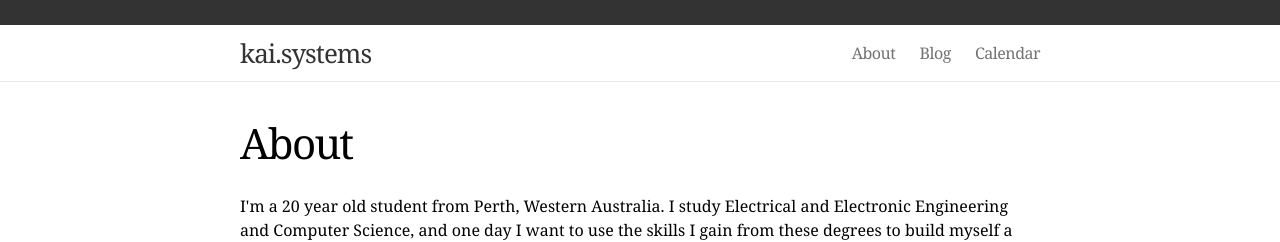
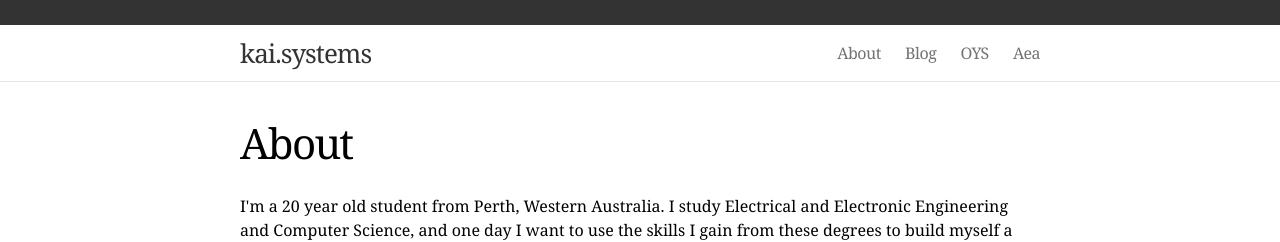
Before and after one commit to KaiStarkk/kaistarkk.github.io, a Jekyll site: the page built from about.md, in a window 1280 px wide. Shown: the top 242 px of the page. Built offline with Jekyll 4.4.1, drawn with Linux system fonts in a browser that asks for light colours.

Commit message:
Added header links to other sites.

```diff
--- a/_includes/header.html
+++ b/_includes/header.html
@@ -19,7 +19,8 @@
       <div class="trigger">
         <a class="page-link" href="{{ "/about/index.html" | prepend: site.baseurl }}">About</a>
         <a class="page-link" href="{{ "/blog/index.html" | prepend: site.baseurl }}">Blog</a>
-        <a class="page-link" href="{{ "/calendar/index.html" | prepend: site.baseurl }}">Calendar</a>
+        <a class="page-link" href="{{ "http://oys.kai.systems" | prepend: site.baseurl }}">OYS</a>
+        <a class="page-link" href="{{ "http://aea.kai.systems" | prepend: site.baseurl }}">Aea</a>
       </div>
     </nav>
 
```
